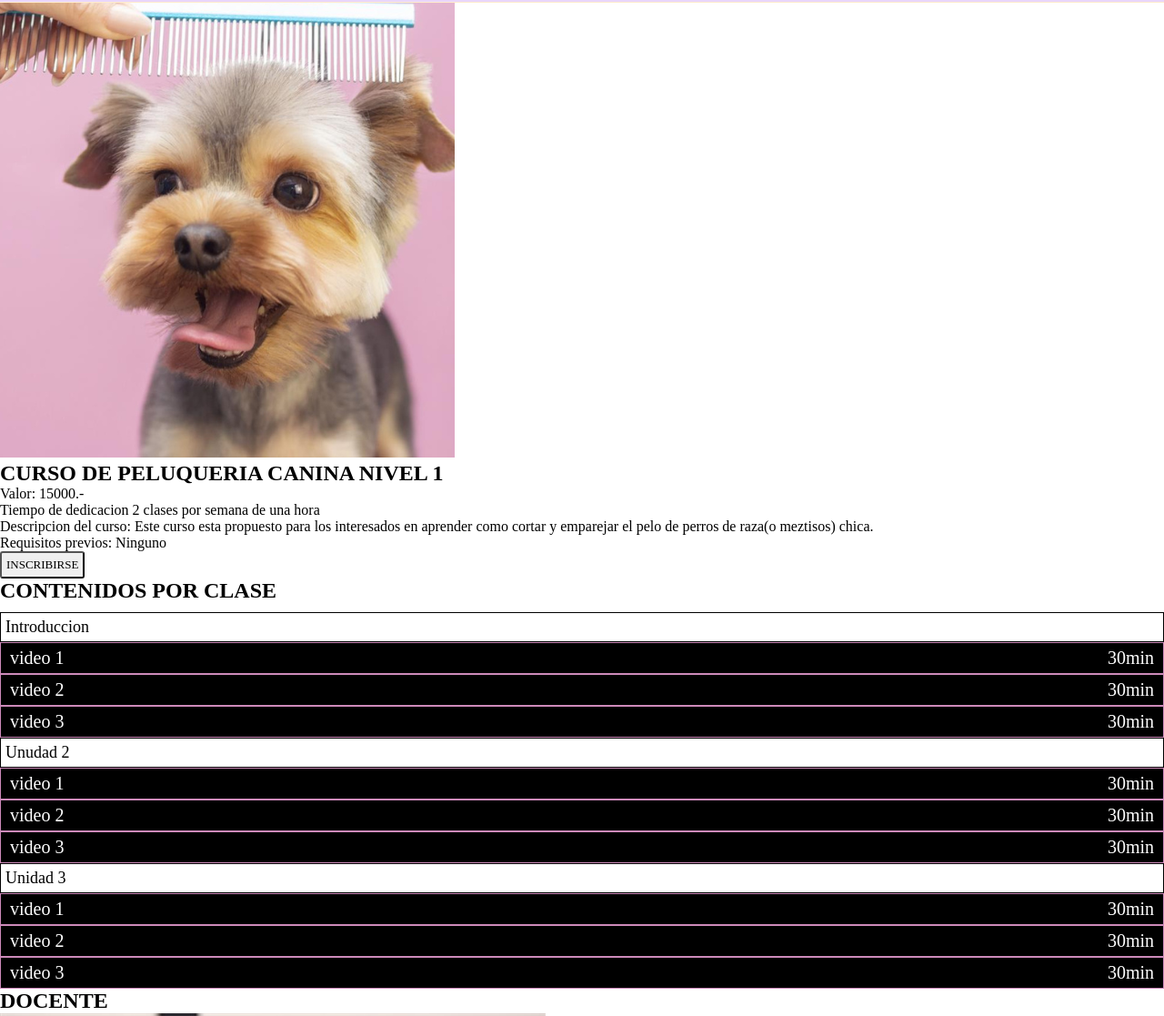
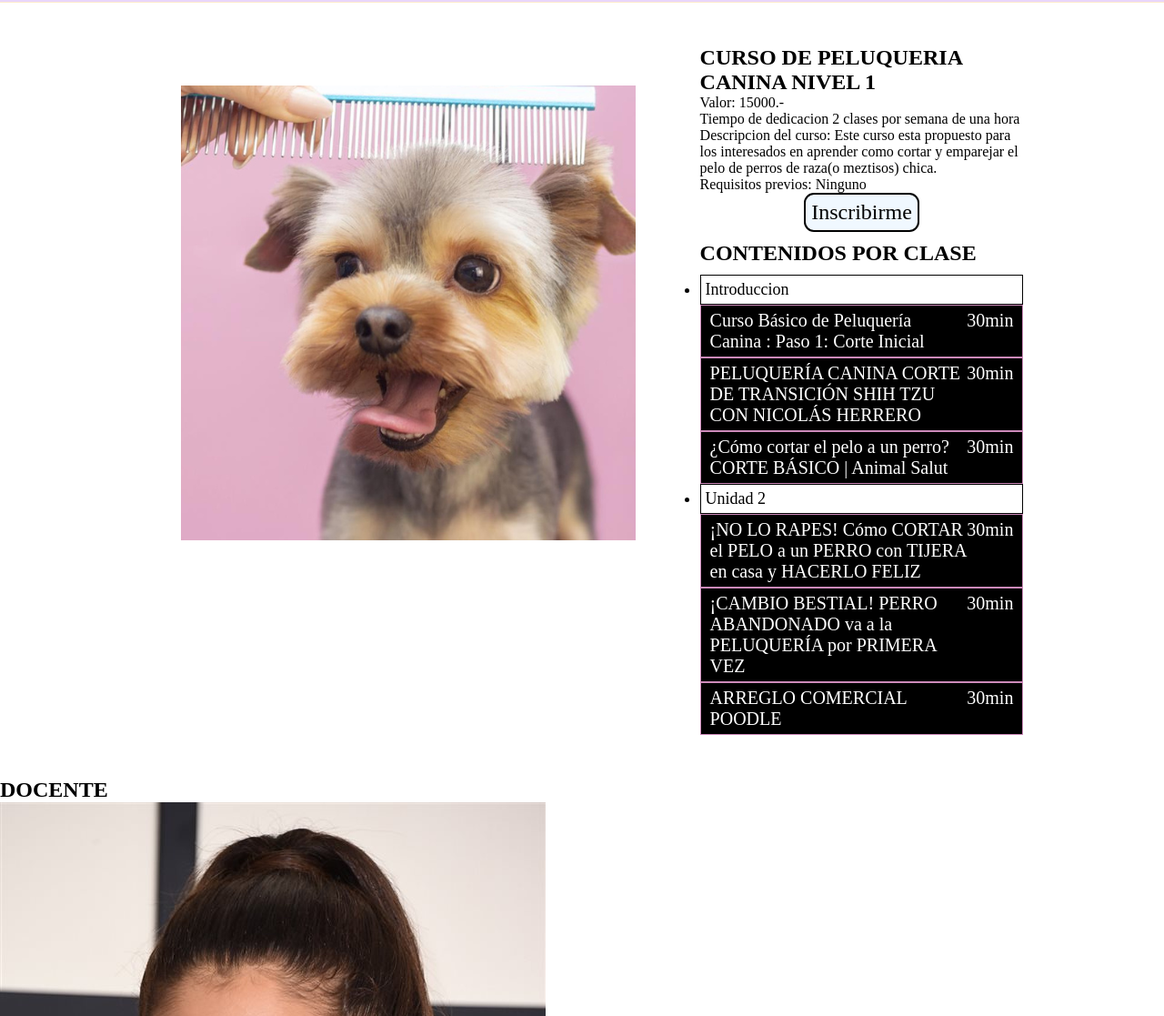
Before and after one commit to JimenaOcampo/Web, a plain HTML site: page curso.html in a window 1280 px wide. Shown: the part 195-1312 px from the top of the page at 91% size. Drawn offline with Linux system fonts and the light colour scheme.

Commit message:
progreso detalle curso

```diff
--- a/css/estilo-compuesto.css
+++ b/css/estilo-compuesto.css
@@ -3,6 +3,7 @@
 .fondito {
     background-color: rgba(0, 255, 247, 0.21);
 }
+
 /*------------------------------*/
 
 
@@ -26,6 +27,7 @@
     justify-content: center;
 
 }
+
 .contenedor1 {
     display: flex;
     flex-direction: column;
@@ -33,11 +35,13 @@
     margin-right: 50px;
 
 }
-.axol{
+
+.axol {
     width: 270px;
     height: 160px;
     margin-top: 30PX;
 }
+
 /*-----------vistaprevia es la gif vacia para modificar-------------------*/
 
 
@@ -58,13 +62,14 @@
 
 
 /*-------------es el texto modificable de la gif-----------------*/
-.personalizacion-texto{
+.personalizacion-texto {
     position: relative;
     top: -16px;
     text-shadow: 1px -1px 14px #000;
 }
+
 /*-----------es el precio modificable de la gif-------------------*/
-.vista-previa-precio{
+.vista-previa-precio {
     font-family: auto;
     font-size: 20px;
     display: inline-block;
@@ -138,6 +143,7 @@
     margin-bottom: 10px;
     border: solid black 1px;
 }
+
 .negro {
     background-color: black;
     color: black;
@@ -145,7 +151,8 @@
     height: 50px;
     border-radius: 100%;
     margin-bottom: 10px;
-    border: solid black 1px;}
+    border: solid black 1px;
+}
 
 .blanco {
     background-color: rgb(255, 255, 255);
@@ -159,7 +166,7 @@
 
 .azul {
     background-color: rgb(25, 0, 164);
-    color:  rgb(25, 0, 164);
+    color: rgb(25, 0, 164);
     width: 50px;
     height: 50px;
     border-radius: 100%;
@@ -176,6 +183,7 @@
     margin-bottom: 10px;
     border: solid black 1px;
 }
+
 .contenedor-de-colores {
     display: flex;
     width: 50%;
@@ -202,11 +210,13 @@
     width: 50%;
 
 }
-.color-titulo{
-     font-family: fantasy;
+
+.color-titulo {
+    font-family: fantasy;
     font-size: 30px;
     margin-bottom: 2px;
 }
+
 .colorr {
     font-family: monospace;
     font-size: 24px;
@@ -234,12 +244,14 @@
 .boton-confirmar {
     margin-bottom: 10px;
 }
-#monto{
-   font-size: 26px;
-   padding: 3px;
-   background-color: rgb(199, 171, 234);
+
+#monto {
+    font-size: 26px;
+    padding: 3px;
+    background-color: rgb(199, 171, 234);
 }
-#nombre{
+
+#nombre {
     font-size: 26px;
     background-color: pink;
     padding: 7px;
@@ -263,7 +275,7 @@
 }
 
 .colorfuente4 {
-    color:  rgb(25, 0, 164);
+    color: rgb(25, 0, 164);
 }
 
 .colorfuente5 {
@@ -525,6 +537,20 @@
 
 
 
+
+
+
+
+
+
+
+
+
+
+
+
+
+
 /*-------------------------MAIN---------CALENDARIO--------------------------------------*/
 
 .contenedor-calendario {
@@ -584,12 +610,15 @@ button:not(:disabled) {
     transition: opacity .15s ease;
 }
 
+/*------------ver------------------------
+
 [type=button],
 [type=reset],
 [type=submit],
 button {
     -webkit-appearance: button;
 }
+------------------------------------------*/
 
 button,
 select {
@@ -718,3 +747,42 @@ button {
 
 
 }
+
+/*-------------------------MAIN---------detalle cursao--------------------------------------*/
+
+.punto-medio{
+display: flex;
+
+}
+
+.img-curso {
+
+    margin-right: 27px;
+    padding: 44px;
+    display: flex;
+    justify-content: flex-end;
+    align-items: flex-start;
+    flex-wrap: nowrap;
+    flex-direction: row;
+}
+
+.contenedor-img-inf-curso {
+    display: flex;
+    flex-direction: column;
+    flex-wrap: wrap;
+    align-items: center;
+    justify-content: center;
+    align-content: stretch;
+    width: 30%;
+
+}
+
+.contenedor-detalles-importantes {
+    display: flex;
+    flex-direction: row;
+    justify-content: center;
+    align-items: flex-start;
+    margin: 47px;
+
+    flex-wrap: nowrap;
+}
--- a/css/estilo-todas-las-pag.css
+++ b/css/estilo-todas-las-pag.css
@@ -8,7 +8,9 @@
 }
 
 a {
+    text-decoration: none;
     cursor: url(../img/mano.png), auto;
+
 }
 #botones{
     cursor: url(../img/mano.png), auto;
@@ -133,9 +135,7 @@ position: relative;
 
 }
 
-a {
-    text-decoration: none;
-}
+
 
 /*---------------------------------------------------------------------------------*/
 .info-grupo {
--- a/curso.html
+++ b/curso.html
@@ -50,97 +50,135 @@
         </ul>
     </nav>
 
-    <main>
-        <section>
+
+
+
+
+    <main class="contenedor-main">
+        <section class="punto-medio">
+
+            <article class="contenedor-detalles-importantes">
+                <div class="img-curso">
+                    <img src="img/9.png" alt="">
+                </div>
+
+
+
+
+
                 <!--foto y detalles del curso-->
-            <article class="contenedor-img-inf-curso">
 
-                <div class="img-curso"> <img src="img/9.png" alt=""></div>
-                <div class=" info-curso">
-                    <h2 class="TITULOS">CURSO DE PELUQUERIA CANINA NIVEL 1</h2>
-                    <p>Valor: 15000.-</p>
-                    <p>Tiempo de dedicacion 2 clases por semana de una hora </p>
-                    <p>Descripcion del curso: Este curso esta propuesto para los interesados en
+                <div class="contenedor-img-inf-curso">
+
+
+                    <div>
+                        <h2 class="TITULO-inf-cur">CURSO DE PELUQUERIA CANINA NIVEL 1</h2>
+                        <p class="infor-curso">Valor: 15000.-</p>
+                        <p class="infor-curso">Tiempo de dedicacion 2 clases por semana de una hora </p>
+                        <p class="infor-curso">Descripcion del curso: Este curso esta propuesto para los interesados
+                            en
                             aprender como cortar y emparejar el pelo de perros de raza(o meztisos) chica. </p>
-                    <p>Requisitos previos: Ninguno</p>
-
+                        <p class="infor-curso">Requisitos previos: Ninguno</p>
 
                     </div>
 
-            </article>
                     <!--botn de inscripcion-->
-            <button class="inscribirme">INSCRIBIRSE</button>
+
+                    <div class="boton-confirmar">
+                        <input id="botones" type="submit" value="Inscribirme">
+                    </div>
 
 
-
-            <!--contenido por clase-->
-            <article class="contenedor-contenido-pc">
+                    <div class="contenedor-contenido-pc">
 
                         <div>
                             <h2 class="TITULOS">CONTENIDOS POR CLASE</h2>
                             <nav class="cuadrito">
                                 <ul>
+
+
                                     <li class="lista-principal">Introduccion</li>
+
+
                                     <ul>
                                         <li class="lista-contenidos">
-                                    <a class="video" href="https://www.youtube.com/watch?v=8bUwzH9iiZQ"
-                                        target="_blank">video 1 </a>
+                                            <a class="video" href="https://www.youtube.com/watch?v=pRecSWeyaSo"
+                                                target="_blank">Curso Básico de Peluquería Canina : Paso 1: Corte
+                                                Inicial
+                                            </a>
                                             <p class="video">30min</p>
                                         </li>
                                         <li class="lista-contenidos">
-                                    <a class="video" href="https://www.youtube.com/watch?v=QRRk0cRnWDk"
-                                        target="_blank">video 2 </a>
+                                            <a class="video" href="https://www.youtube.com/watch?v=EMKuFk6O_iQ"
+                                                target="_blank">PELUQUERÍA CANINA CORTE DE TRANSICIÓN SHIH TZU CON
+                                                NICOLÁS
+                                                HERRERO</a>
                                             <p class="video">30min</p>
                                         </li>
                                         <li class="lista-contenidos">
-                                    <a class="video" href="https://www.youtube.com/watch?v=vx-w3u3qMJw"
-                                        target="_blank">video 3 </a>
+                                            <a class="video" href="https://www.youtube.com/watch?v=8qkcmUcuUVg"
+                                                target="_blank">¿Cómo cortar el pelo a un perro? CORTE BÁSICO |
+                                                Animal
+                                                Salut
+                                            </a>
                                             <p class="video">30min</p>
                                         </li>
                                     </ul>
 
-                            <li class="lista-principal">Unudad 2</li>
+
+
+                                    <li class="lista-principal">Unidad 2</li>
+
+
+
+
                                     <ul>
                                         <li class="lista-contenidos">
-                                    <a class="video" href="https://www.youtube.com/watch?v=q3m4hJsv3GM"
-                                        target="_blank">video 1 </a>
+                                            <a class="video" href="https://www.youtube.com/watch?v=0f_GLwxwlo4"
+                                                target="_blank">¡NO LO RAPES! Cómo CORTAR el PELO a un PERRO con
+                                                TIJERA
+                                                en
+                                                casa
+                                                y HACERLO FELIZ </a>
                                             <p class="video">30min</p>
                                         </li>
                                         <li class="lista-contenidos">
-                                    <a class="video" href="https://www.youtube.com/watch?v=Y3DVk6mE0FY"
-                                        target="_blank">video 2 </a>
+                                            <a class="video" href="https://www.youtube.com/watch?v=fYduO0O2Gw8"
+                                                target="_blank">¡CAMBIO BESTIAL! PERRO ABANDONADO va a la PELUQUERÍA
+                                                por
+                                                PRIMERA
+                                                VEZ </a>
                                             <p class="video">30min</p>
                                         </li>
                                         <li class="lista-contenidos">
-                                    <a class="video" href="https://www.youtube.com/watch?v=-uolntWWzDI"
-                                        target="_blank">video 3 </a>
+                                            <a class="video" href="https://www.youtube.com/watch?v=jlvbZWlhUmk"
+                                                target="_blank">ARREGLO COMERCIAL POODLE </a>
                                             <p class="video">30min</p>
                                         </li>
                                     </ul>
 
-                            <li class="lista-principal">Unidad 3 </li>
-                            <ul>
-                                <li class="lista-contenidos">
-                                    <a class="video" href="https://www.youtube.com/watch?v=WmSqmNrou0Q"
-                                        target="_blank">video 1 </a>
-                                    <p class="video">30min</p>
-                                </li>
-                                <li class="lista-contenidos">
-                                    <a class="video" href="https://www.youtube.com/watch?v=W-jJH767E1w"
-                                        target="_blank">video 2 </a>
-                                    <p class="video">30min</p>
-                                </li>
-                                <li class="lista-contenidos">
-                                    <a class="video" href="https://www.youtube.com/watch?v=v9-XkAJpC7o"
-                                        target="_blank">video 3 </a>
-                                    <p class="video">30min</p>
-                                </li>
+
+
+
+
                                 </ul>
-                        </ul>
+
+
+
                             </nav>
                         </div>
+                    </div>
+
+
+
+                </div>
+
+
             </article>
-            <!--informacion docente-->
+        </section>
+
+        <section>
+
             <div>
                 <h2 class="TITULOS">DOCENTE</h2>
             </div>
@@ -164,7 +202,10 @@
                 </div>
 
             </article>
+        </section>
 
+    </main>
+    <aside>
     <!--recomendaciones-->
     <article class="contenedor-cuadrito-curso">
         <!--curso 2-->
@@ -209,9 +250,7 @@
             </div>
         </article>
     </article>
-        </section>
-
-    </main>
+</aside>
 
 
     <!-- ultima linea datos del grupo-->
```
Lines whose indentation alone changed are shown as unchanged.
